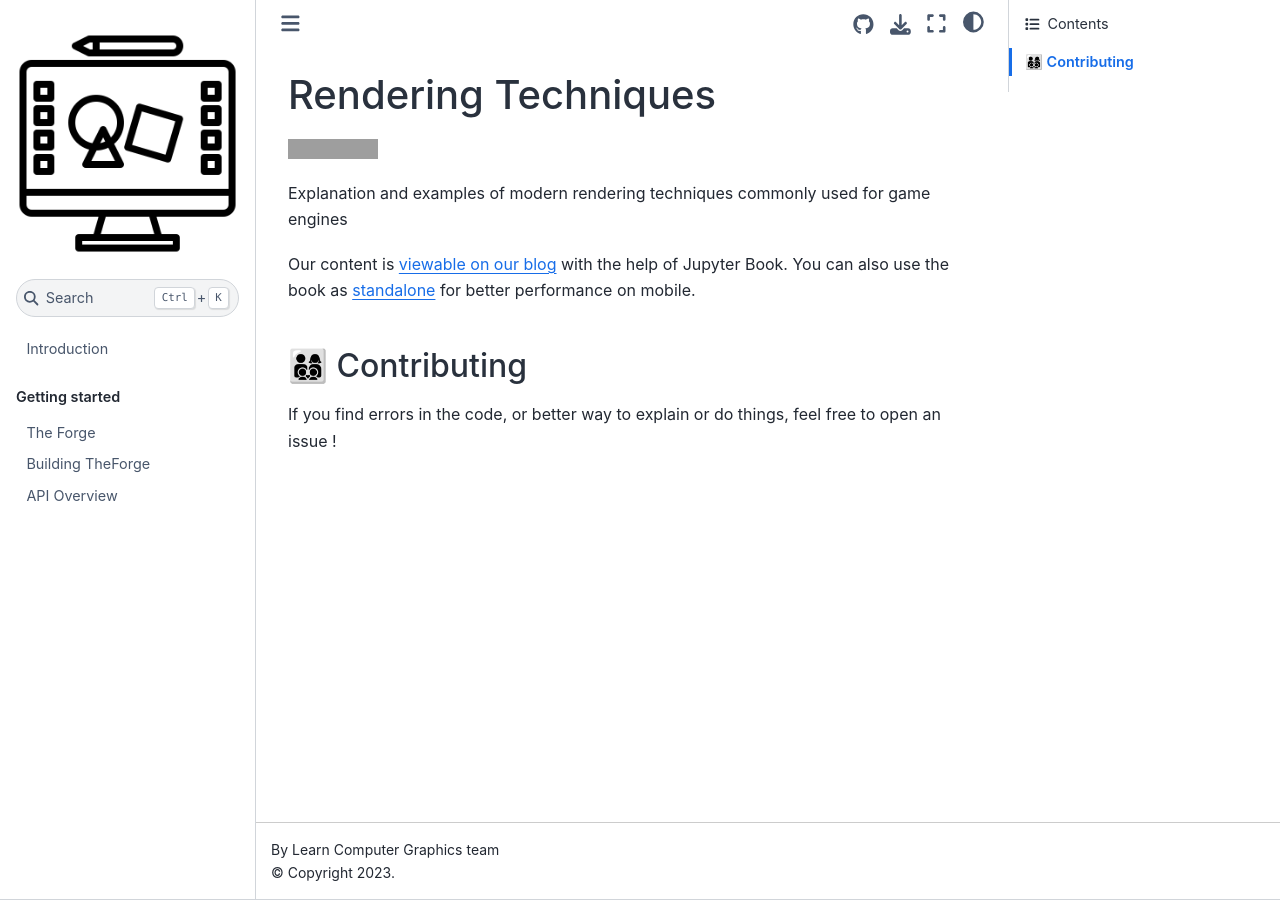
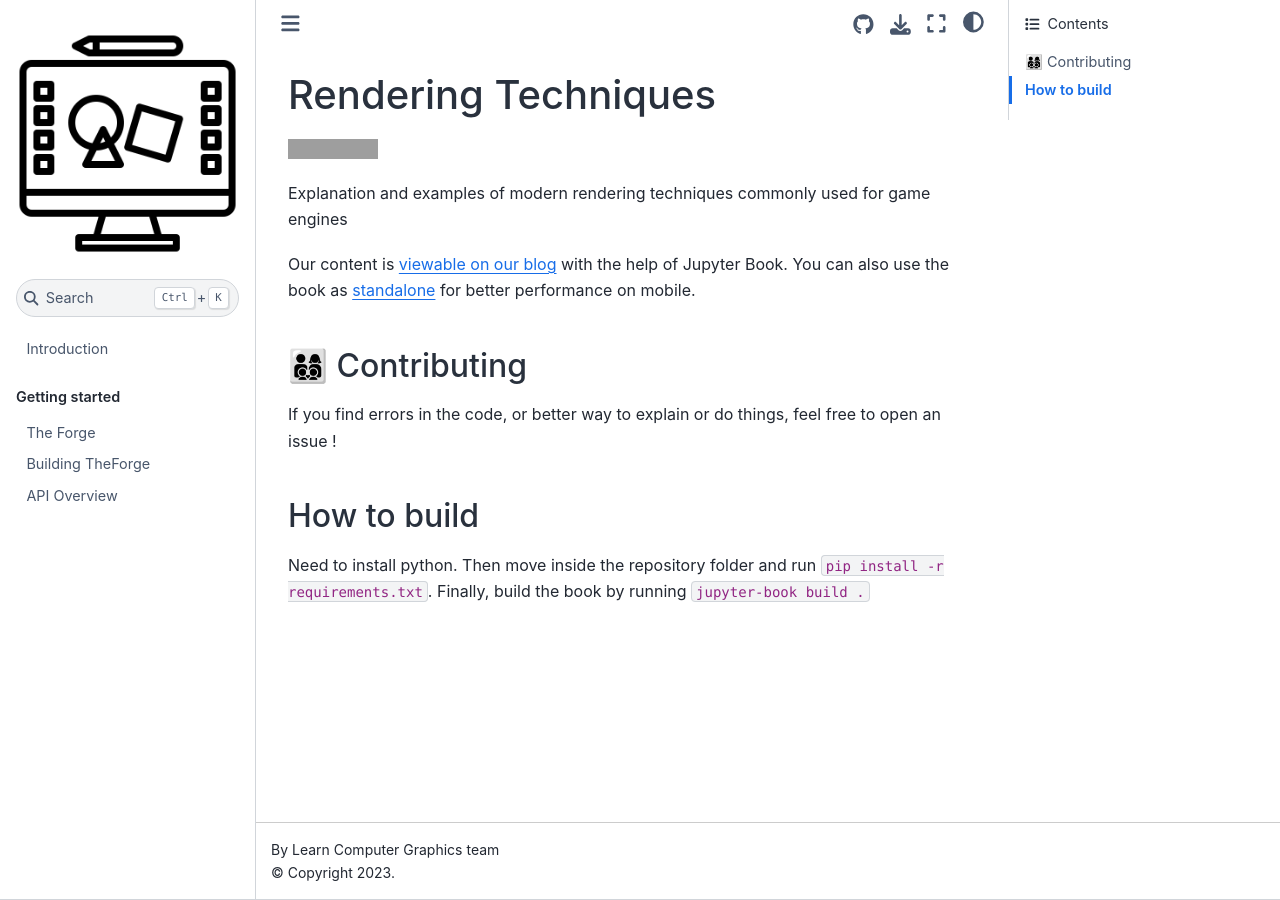
Before and after one commit to learn-computer-graphics/rendering-techniques, a Jupyter Book: the page built from README.md, in a window 1280 px wide. Built offline with Jupyter Book 1.0.4 settings and Sphinx 7.4.7 and the Sphinx Book theme 1.1.4, drawn with Linux system fonts in a browser that asks for light colours; grey boxes are pictures that could not be loaded.

Commit message:
Update build to latest

```diff
--- a/README.md
+++ b/README.md
@@ -9,3 +9,7 @@ Our content is [viewable on our blog](https://learn-computer-graphics.com/render
 ## 👨‍👩‍👦‍👦 Contributing
 
 If you find errors in the code, or better way to explain or do things, feel free to open an issue !
+
+## How to build
+
+Need to install python. Then move inside the repository folder and run `pip install -r requirements.txt`. Finally, build the book by running `jupyter-book build .`
--- a/_config.yml
+++ b/_config.yml
@@ -11,3 +11,7 @@ html:
   use_issues_button: true
   use_repository_button: true
   google_analytics_id: "272255575"
+
+sphinx:
+  config:
+    language: en
--- a/_toc.yml
+++ b/_toc.yml
@@ -1,6 +1,7 @@
-- file: index.md
-
-- part: Getting started
+format: jb-book
+root: index
+parts:
+- caption: Getting started
   chapters:
   - file: doc/getting-started/the-forge
   - file: doc/getting-started/building
```
Also changed, not shown: requirements.txt (+7 -3 lines), 1 other file.
